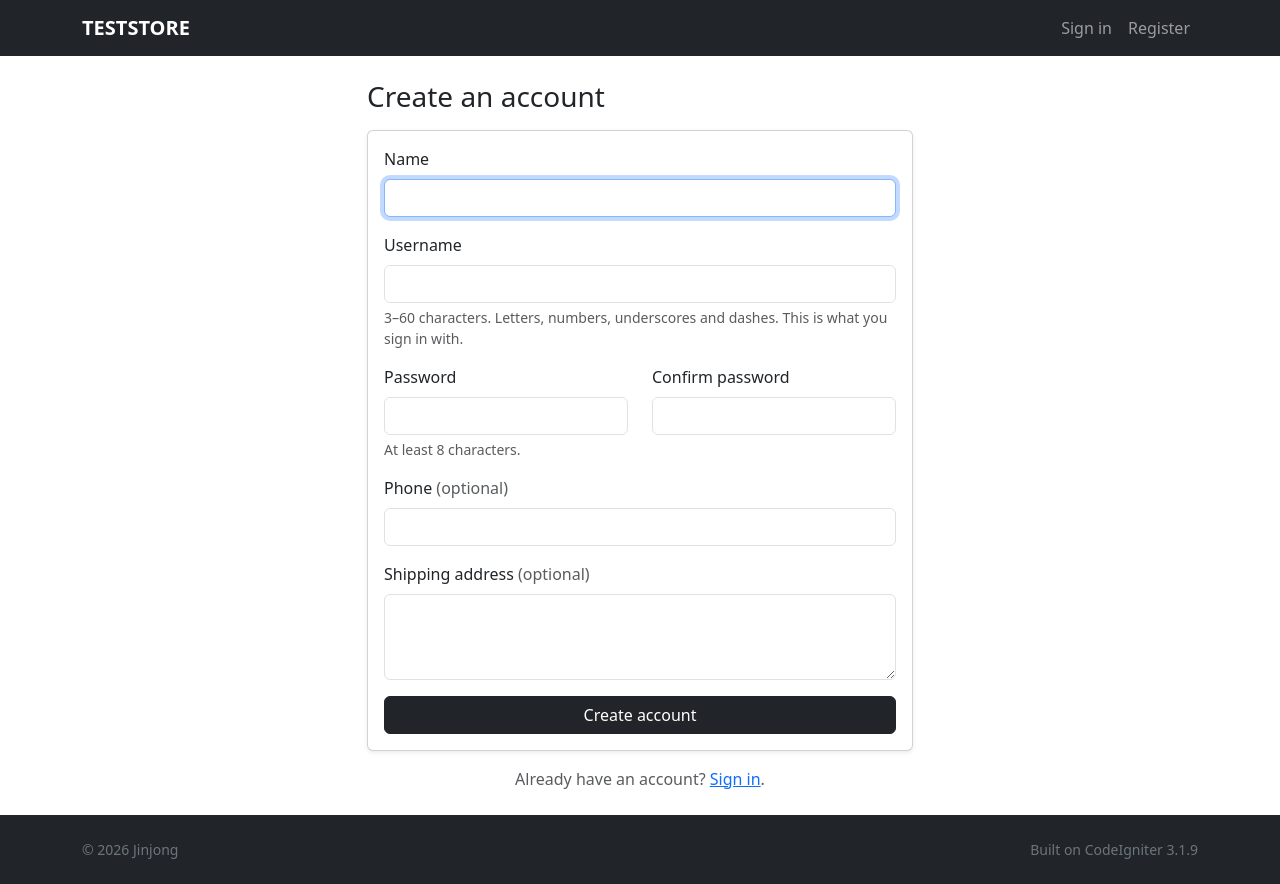
After one commit to jrisingstar25/storehouse, a CodeIgniter app: page /jinjong/register in a window 1280 px wide. The commit adds this page. Run offline with CodeIgniter, Linux system fonts and the light colour scheme.

Commit message:
User register restored

```diff
--- a/application/config/routes.php
+++ b/application/config/routes.php
@@ -59,10 +59,11 @@ $route['translate_uri_dashes'] = FALSE;
 /* -------------------------------------------------------------------
  * Authentication
  * ---------------------------------------------------------------- */
-// There is no public sign-up: accounts are created by an admin under
-// /admin/users.
-$route['login']  = 'auth/login';
-$route['logout'] = 'auth/logout';
+// Sign-up is open and always creates a customer. Admin accounts are made by
+// an existing admin under /admin/users.
+$route['login']    = 'auth/login';
+$route['logout']   = 'auth/logout';
+$route['register'] = 'auth/register';
 
 /* -------------------------------------------------------------------
  * Storefront
--- a/application/controllers/Auth.php
+++ b/application/controllers/Auth.php
@@ -48,6 +48,65 @@ class Auth extends Public_Controller {
 		$this->render('auth/login');
 	}
 
+	/**
+	 * Self-service sign-up.
+	 *
+	 * Always creates a customer - Authentication::register() decides the
+	 * role, so nothing posted here can grant admin rights. Matches the rules
+	 * the mobile API applies at POST /api/auth/register.
+	 */
+	public function register()
+	{
+		if ($this->auth->logged_in())
+		{
+			redirect('shop');
+		}
+
+		$this->data['title'] = 'Create an account';
+
+		if ($this->input->method() === 'post')
+		{
+			$this->form_validation->set_rules('name', 'Name', 'required|trim|min_length[2]|max_length[100]');
+			$this->form_validation->set_rules(
+				'username', 'Username',
+				'required|trim|min_length[3]|max_length[60]|alpha_dash|is_unique[users.username]',
+				array(
+					'is_unique'  => 'That username is already taken.',
+					'alpha_dash' => 'Username may contain only letters, numbers, underscores and dashes.',
+				)
+			);
+			$this->form_validation->set_rules('password', 'Password', 'required|min_length[3]|max_length[72]');
+			$this->form_validation->set_rules(
+				'password_confirm', 'Password confirmation',
+				'required|matches[password]',
+				array('matches' => 'The passwords do not match.')
+			);
+			$this->form_validation->set_rules('phone', 'Phone', 'trim|max_length[30]');
+			$this->form_validation->set_rules('address', 'Address', 'trim');
+
+			if ($this->form_validation->run())
+			{
+				$username = $this->input->post('username', TRUE);
+				$password = $this->input->post('password');
+
+				$this->auth->register(array(
+					'name'     => $this->input->post('name', TRUE),
+					'username' => $username,
+					'password' => $password,
+					'phone'    => $this->input->post('phone', TRUE),
+					'address'  => $this->input->post('address', TRUE),
+				));
+
+				// Sign them straight in so sign-up ends on the storefront.
+				$this->auth->login($username, $password);
+
+				$this->flash_redirect('shop', 'success', 'Your account is ready. Happy shopping!');
+			}
+		}
+
+		$this->render('auth/register');
+	}
+
 	public function logout()
 	{
 		$this->auth->logout();
--- a/application/core/MY_Controller.php
+++ b/application/core/MY_Controller.php
@@ -96,9 +96,8 @@ class MY_Controller extends CI_Controller {
 }
 
 /**
- * Open to everyone. Only signing in and out sit here - the storefront itself
- * requires an account (see Customer_Controller), and there is no public
- * sign-up: accounts are created by an admin under /admin/users.
+ * Open to everyone: signing in and out, and signing up. The storefront itself
+ * requires an account (see Customer_Controller).
  */
 class Public_Controller extends MY_Controller {
 
--- a/application/libraries/Authentication.php
+++ b/application/libraries/Authentication.php
@@ -101,6 +101,26 @@ class Authentication {
 		return $user;
 	}
 
+	/**
+	 * Create a customer account.
+	 *
+	 * Shared by the web sign-up form and the mobile API, so the rule that a
+	 * self-registered account is always a customer lives in one place rather
+	 * than being re-applied (or forgotten) by each channel. Nothing the
+	 * caller passes can change the role or the active flag.
+	 *
+	 * @param  array $fields name, username, password (plaintext), phone, address
+	 * @return int   The new user id
+	 */
+	public function register(array $fields)
+	{
+		$fields['password']  = password_hash($fields['password'], PASSWORD_DEFAULT);
+		$fields['role']      = 'customer';
+		$fields['is_active'] = 1;
+
+		return $this->CI->user_model->insert($fields);
+	}
+
 	/** Destroy the identity but keep the session (so flash data survives). */
 	public function logout()
 	{
--- a/application/views/auth/login.php
+++ b/application/views/auth/login.php
@@ -21,8 +21,8 @@
 			</div>
 		</div>
 
-		<p class="text-center text-muted small mt-3 mb-0">
-			Accounts are created by an administrator. Contact one if you need access.
+		<p class="text-center text-muted mt-3 mb-0">
+			No account yet? <a href="<?= site_url('register') ?>">Create one</a>.
 		</p>
 	</div>
 </div>
--- /dev/null
+++ b/application/views/auth/register.php
@@ -0,0 +1,57 @@
+<div class="row justify-content-center">
+	<div class="col-md-8 col-lg-6">
+		<h1 class="h3 mb-3">Create an account</h1>
+
+		<div class="card shadow-sm">
+			<div class="card-body">
+				<?= form_open('register') ?>
+					<div class="mb-3">
+						<label class="form-label" for="name">Name</label>
+						<input type="text" class="form-control" id="name" name="name"
+							value="<?= set_value('name') ?>" autocomplete="name" required autofocus>
+					</div>
+
+					<div class="mb-3">
+						<label class="form-label" for="username">Username</label>
+						<input type="text" class="form-control" id="username" name="username"
+							value="<?= set_value('username') ?>" autocomplete="username" required>
+						<div class="form-text">
+							3&ndash;60 characters. Letters, numbers, underscores and dashes. This is what you sign in with.
+						</div>
+					</div>
+
+					<div class="row">
+						<div class="col-sm-6 mb-3">
+							<label class="form-label" for="password">Password</label>
+							<input type="password" class="form-control" id="password" name="password"
+								autocomplete="new-password" required>
+							<div class="form-text">At least 8 characters.</div>
+						</div>
+
+						<div class="col-sm-6 mb-3">
+							<label class="form-label" for="password_confirm">Confirm password</label>
+							<input type="password" class="form-control" id="password_confirm" name="password_confirm"
+								autocomplete="new-password" required>
+						</div>
+					</div>
+
+					<div class="mb-3">
+						<label class="form-label" for="phone">Phone <span class="text-muted">(optional)</span></label>
+						<input type="text" class="form-control" id="phone" name="phone" value="<?= set_value('phone') ?>">
+					</div>
+
+					<div class="mb-3">
+						<label class="form-label" for="address">Shipping address <span class="text-muted">(optional)</span></label>
+						<textarea class="form-control" id="address" name="address" rows="3"><?= set_value('address') ?></textarea>
+					</div>
+
+					<button class="btn btn-dark w-100" type="submit">Create account</button>
+				<?= form_close() ?>
+			</div>
+		</div>
+
+		<p class="text-center text-muted mt-3 mb-0">
+			Already have an account? <a href="<?= site_url('login') ?>">Sign in</a>.
+		</p>
+	</div>
+</div>
--- a/application/views/layouts/public.php
+++ b/application/views/layouts/public.php
@@ -62,6 +62,7 @@
 					</li>
 				<?php else: ?>
 					<li class="nav-item"><a class="nav-link" href="<?= site_url('login') ?>">Sign in</a></li>
+					<li class="nav-item"><a class="nav-link" href="<?= site_url('register') ?>">Register</a></li>
 				<?php endif ?>
 			</ul>
 		</div>
```
Also changed, not shown: application/controllers/api/Auth.php (+9 -11 lines), README.md.
